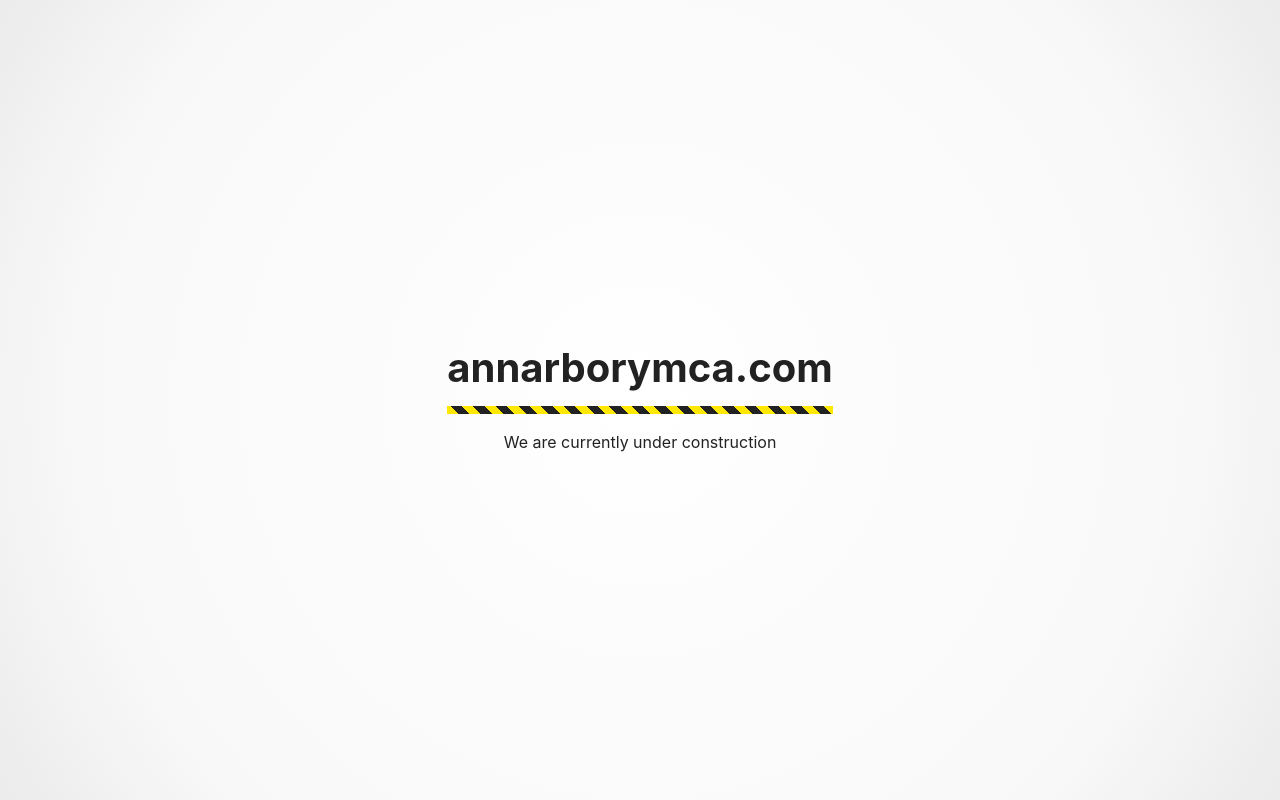
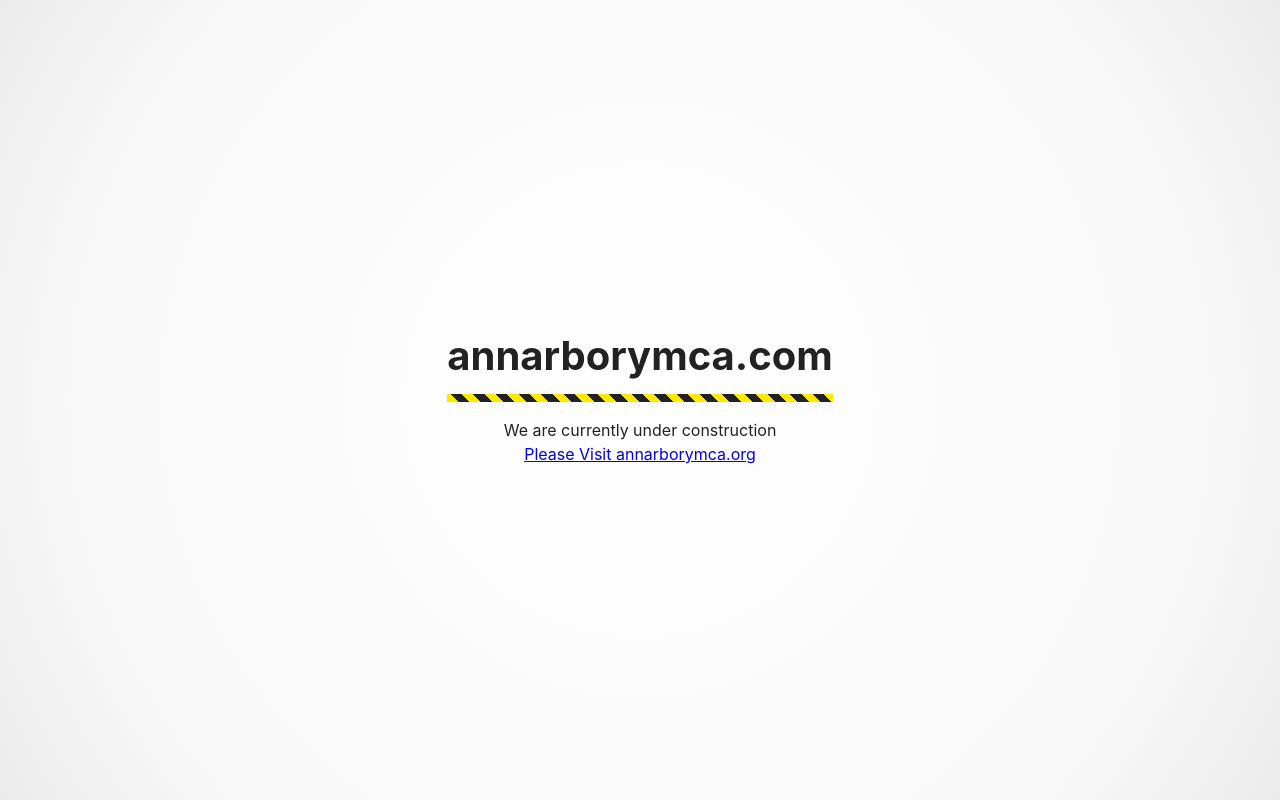
Before and after one commit to jacob-hill90/ymca, a plain HTML site: page index.html in a window 1280 px wide. Drawn offline with Linux system fonts and the light colour scheme.

Commit message:
Update index.html

```diff
--- a/index.html
+++ b/index.html
@@ -51,6 +51,7 @@
     <main>
       <h1>annarborymca.com</h1>
       <p>We are currently under construction</p>
+      <a href="https://www.annarborymca.org/">Please Visit annarborymca.org</a>
     </main>
   </body>
 </html>
```
